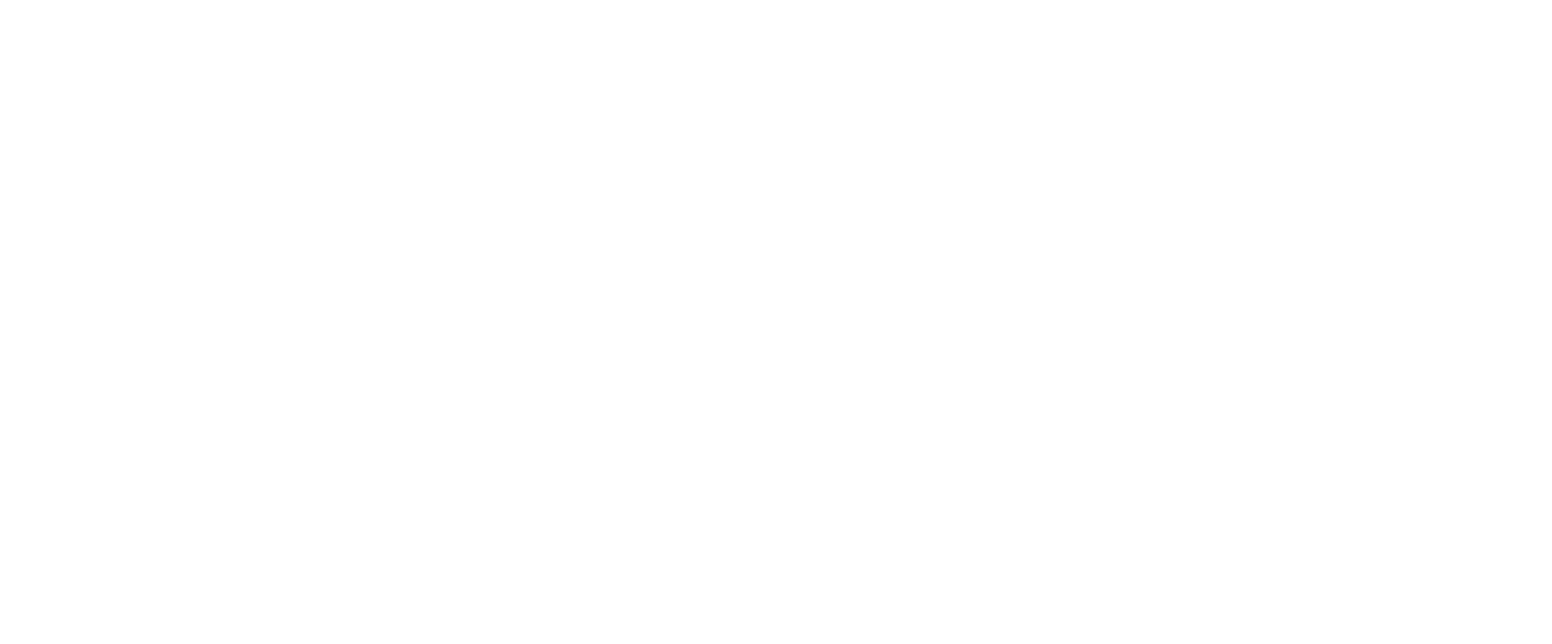
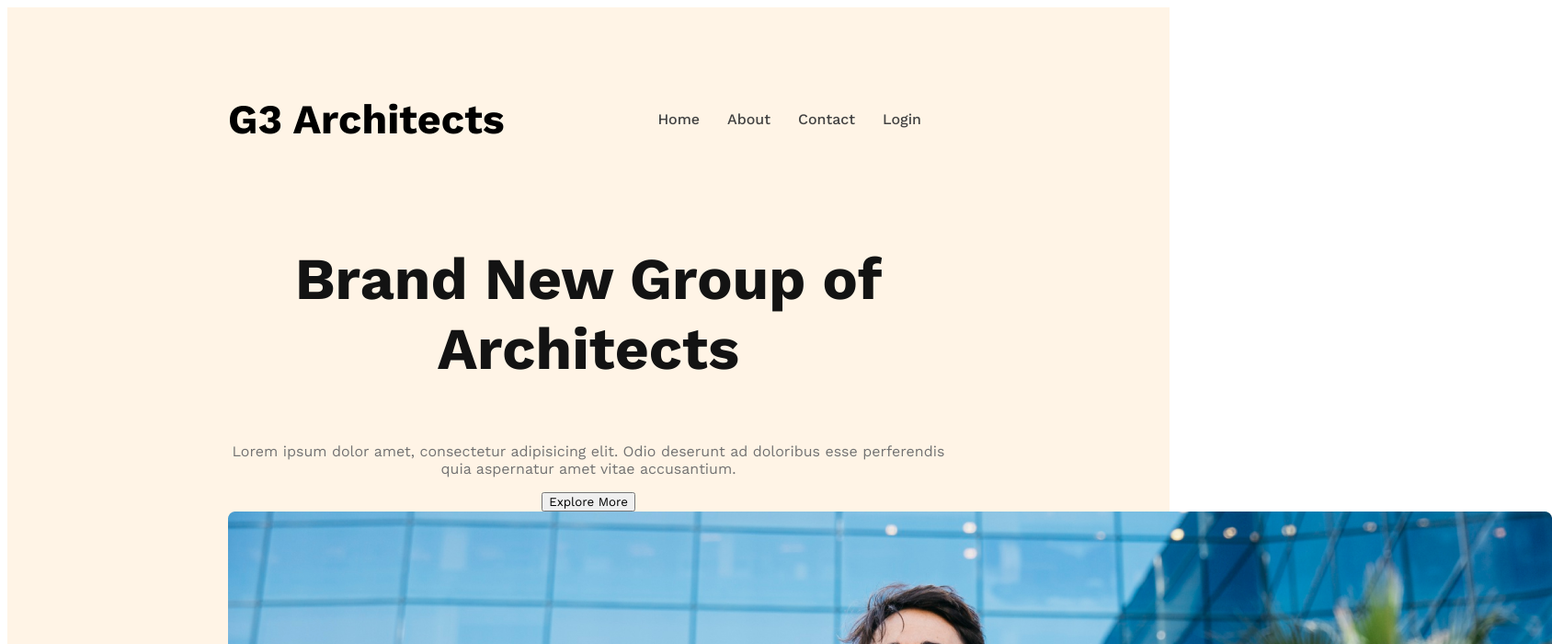
Before and after one commit to Asif419/architect-web, a plain HTML site: page index.html in a window 1280 px wide. Shown: the top 700 px of the page at 92% size, 1688 px wide, since content can reach past the window. Drawn offline with nearby package versions, Linux system fonts and the light colour scheme.

Commit message:
header and banner created

```diff
--- a/index.html
+++ b/index.html
@@ -7,12 +7,37 @@
     <title>G3 Architects</title>
     <!-- css -->
     <link rel="stylesheet" href="styles/architect.css">
+    <!-- font -->
+    <link rel="preconnect" href="https://fonts.googleapis.com">
+    <link rel="preconnect" href="https://fonts.gstatic.com" crossorigin>
+    <link href="https://fonts.googleapis.com/css2?family=Work+Sans:ital,wght@0,100..900;1,100..900&display=swap"
+        rel="stylesheet">
 </head>
 
 <body>
     <!-- header section start -->
     <header>
+        <nav>
+            <h3 class="nav-title">G3 Architects</h3>
+            <div class="nav-menu">
+                <ul>
+                    <li><a href="">Home</a></li>
+                    <li><a href="">About</a></li>
+                    <li><a href="">Contact</a></li>
+                    <li><a href="">Login</a></li>
+                </ul>
+            </div>
+        </nav>
 
+        <div class="banner-container">
+            <div class="banner-content">
+                <h3 class="banner-title">Brand New Group of Architects</h3>
+                <p class="banner-description">Lorem ipsum dolor amet, consectetur adipisicing elit. Odio deserunt ad
+                    doloribus esse perferendis quia aspernatur amet vitae accusantium.</p>
+                <button class="btn-primary">Explore More</button>
+            </div>
+            <img src="images/banner.png" alt="Banner">
+        </div>
     </header>
 
     <!-- main section start -->
--- a/styles/architect.css
+++ b/styles/architect.css
@@ -0,0 +1,62 @@
+* {
+    font-family: "Work Sans", system-ui;
+    font-optical-sizing: auto;
+    font-style: normal;
+}
+
+.btn-primary {
+    color: black;
+}
+
+/* header */
+
+header {
+    background-color: rgb(255, 144, 14, 0.10);
+    padding: 50px 240px;
+}
+
+nav {
+    display: flex;
+    justify-content: space-between;
+    align-items: center;
+}
+
+.nav-title {
+    font-size: 2.8rem;
+    font-weight: 700;
+}
+
+.nav-menu ul {
+    display: flex;
+}
+
+.nav-menu li {
+    list-style: none;
+    margin-right: 30px;
+    font-weight: 500;
+    font-size: 1rem;
+}
+
+
+nav li a {
+    text-decoration: none;
+    color: #424242;
+}
+
+
+/* Banner section */
+.banner-content {
+    max-width: 800px;
+    text-align: center;
+    margin: 0 auto;
+}
+
+.banner-title {
+    font-size: 4rem;
+    font-weight: 700;
+    color: #131313;
+}
+
+.banner-description {
+    color: #727272;
+}
```
